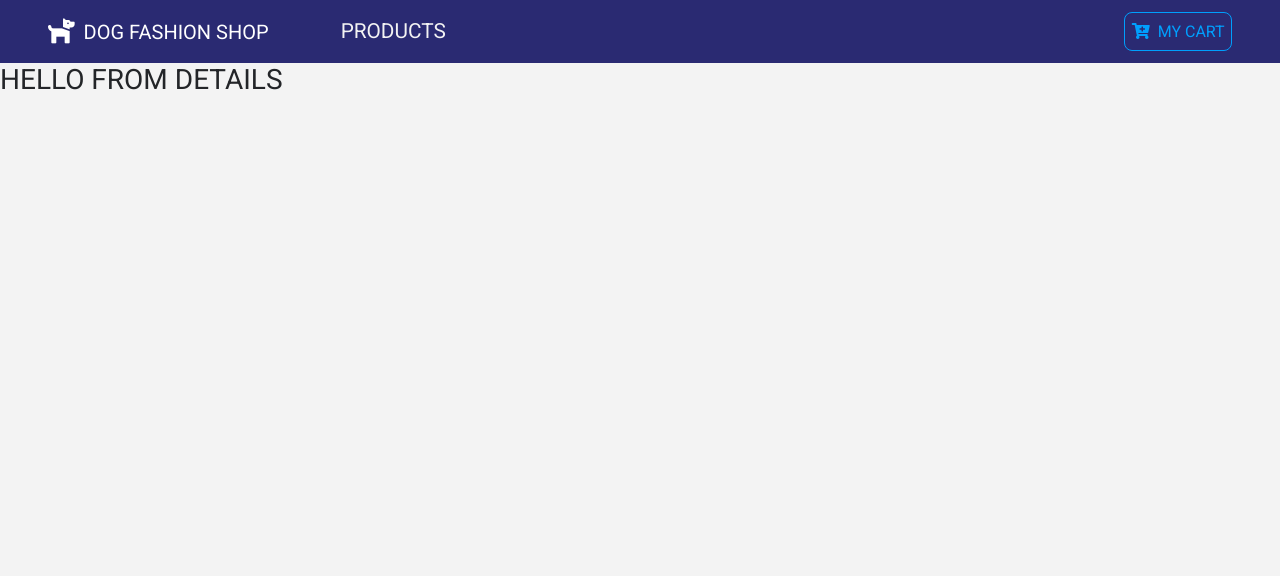
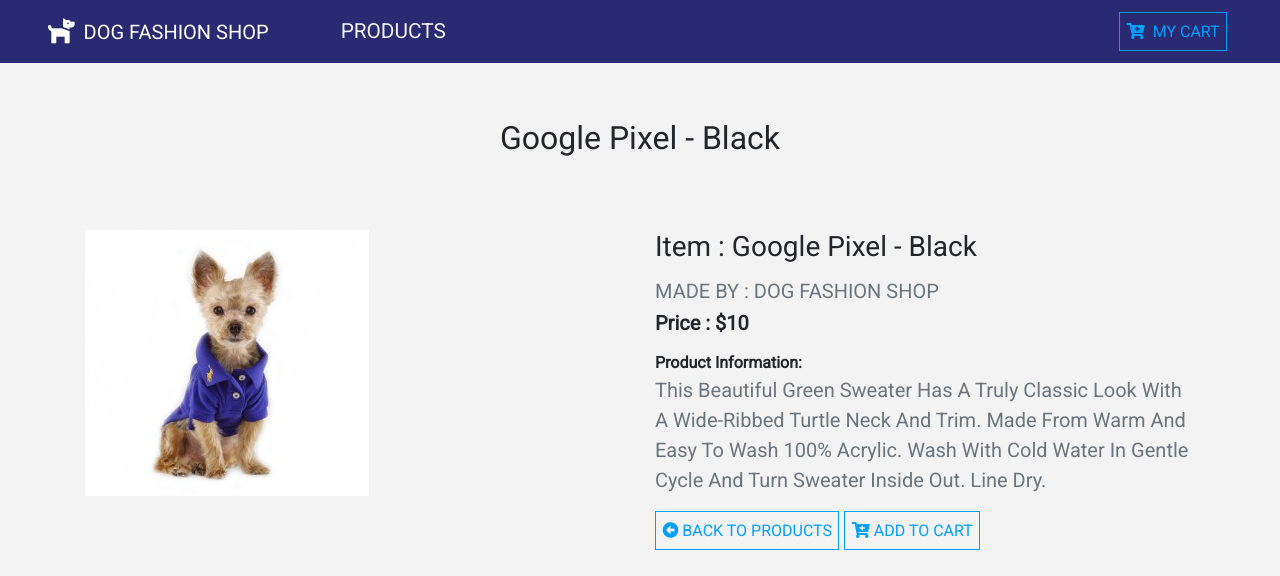
Before and after one commit to EdgardoDev/dog-fashion-shop, a React (Create React App) app: page /details in a window 1280 px wide. Shown: the top 576 px of the page. Built offline with nearby package versions, Linux system fonts and the light colour scheme.

Commit message:
Updated the Details component to show data about each product

```diff
--- a/src/components/Button.js
+++ b/src/components/Button.js
@@ -1,10 +1,11 @@
 import styled from 'styled-components';
 
 export const ButtonContainer = styled.button`
+  margin-right: 5px;
   background: transparent;
   border: 0.1rem solid var(--lightBlue);
   padding: 0.4rem;
-  border-radius: 0.5rem;
+  //border-radius: 0.5rem;
   color: var(--lightBlue);
   cursor: pointer;
   transition: all 0.5s ease-in-out;
--- a/src/components/Details.js
+++ b/src/components/Details.js
@@ -1,11 +1,60 @@
-import React, { Component } from 'react'
+import React, { Component } from 'react';
+import { ProductConsumer } from '../context';
+import { Link } from 'react-router-dom';
+import { ButtonContainer} from './Button';
 
 export default class Details extends Component {
   render() {
     return (
-      <div>
-        <h3>HELLO FROM DETAILS</h3>
-      </div>
-    )
+      <ProductConsumer>
+        {(value) => {
+          const {id, company, img, info, price, title, inCart} = value.detailProduct;
+          return <div className="container py-2">
+              <div className="row">
+                <div className="col-10 mx-auto text-center text-slanted text-blue my-5">
+                  <h2>{title}</h2>
+                </div>
+              </div>
+              <div className="row">
+                <div className="col-10 mx-auto col-md-6 my-3">
+                  <img src={img} className="img-fluid" alt="product" />
+                </div>
+                <div className="col-10 mx-auto col-md-6 my-3 text-capitalize">
+                  <h3>item : {title}</h3>
+                  <h5 className="text-title text-uppercase text-muted mt-3 mb-2">
+                    made by : <span className="text-uppercase">
+                      {company}
+                    </span>
+                  </h5>
+                  <h5 className="text-blue">
+                    <strong>
+                      price : <span>$</span>
+                      {price}
+                    </strong>
+                  </h5>
+                  <p className="mt-3 mb-0 text-capitalize font-weight-bold">
+                    product information:
+                  </p>
+                  <p className="text-muted lead">{info}</p>
+                  <div>
+                    <Link to="/">
+                      <ButtonContainer>
+                        <i className="fas fa-arrow-alt-circle-left" /> BACK TO PRODUCTS
+                      </ButtonContainer>
+                    </Link>
+                    <ButtonContainer
+                    disabled={inCart ? true:false} onClick={() => {
+                      value.addItemToCart(id);
+                    }}
+                    >
+                      <i className="fas fa-cart-plus"></i> {inCart ? "inCart" : "ADD TO CART"}
+                    </ButtonContainer>
+                  </div>
+                </div>
+              </div>
+            </div>;
+        }}
+      </ProductConsumer>
+    );
   }
 }
--- a/src/context.js
+++ b/src/context.js
@@ -6,16 +6,31 @@
 
 class ProductProvider extends Component {
   state = {
-    products: storeProducts,
+    products: [],
     detailProduct: detailProduct
+  }
+
+  componentDidMount() {
+    this.setProducts();
+  }
+
+  setProducts = () => {
+    let tempProducts = [];
+    storeProducts.forEach(item => {
+      const singleItem = {...item};
+      tempProducts = [...tempProducts, singleItem];
+    })
+    this.setState(() => {
+      return {products:tempProducts}
+    });
   }
 
   processDetails = () => {
     console.log('hello from detail');
   }
 
-  addItemToCart = () => {
-    console.log('hello from add item to the cart');
+  addItemToCart = (id) => {
+    console.log(`hello from add item to the cart. the id is ${id}`);
   }
 
   render() {
--- a/src/shopData.js
+++ b/src/shopData.js
@@ -100,11 +100,11 @@
 export const detailProduct = {
   id: 1,
   title: "Google Pixel - Black",
-  img: "img/product-1.png",
+  img: "img/item1.jpg",
   price: 10,
-  company: "google",
+  company: "DOG FASHION SHOP",
   info:
-    "Lorem ipsum dolor amet offal butcher quinoa sustainable gastropub, echo park actually green juice sriracha paleo. Brooklyn sriracha semiotics, DIY coloring book mixtape craft beer sartorial hella blue bottle. Tote bag wolf authentic try-hard put a bird on it mumblecore. Unicorn lumbersexual master cleanse blog hella VHS, vaporware sartorial church-key cardigan single-origin coffee lo-fi organic asymmetrical. Taxidermy semiotics celiac stumptown scenester normcore, ethical helvetica photo booth gentrify.",
+    "This beautiful green Sweater has a truly classic look with a wide-ribbed turtle neck and trim. Made from warm and easy to wash 100% acrylic. Wash with cold water in gentle cycle and turn sweater inside out. Line dry.",
   inCart: false,
   count: 0,
   total: 0
```
